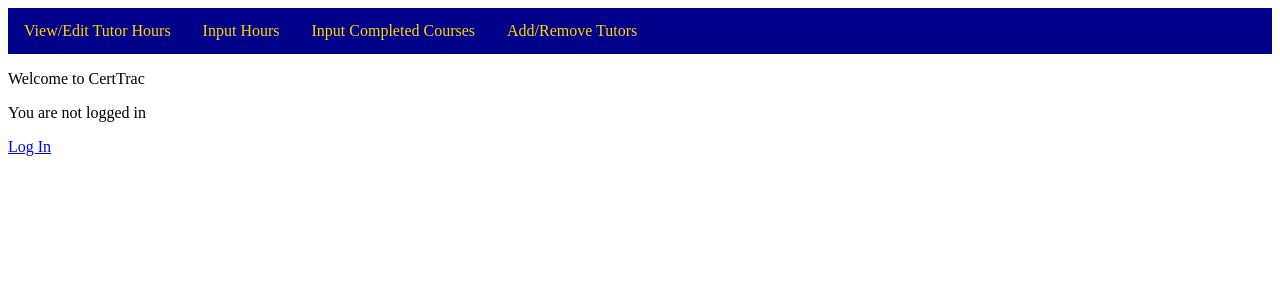
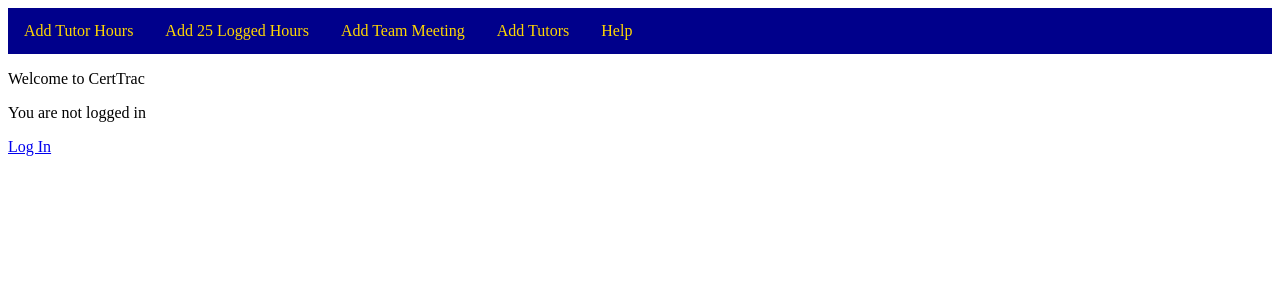
Before and after one commit to TexasHolden/CertTrac, a Django app: template templates/home.html in a window 1280 px wide. Shown: the top 300 px of the page. Run offline with Django 4.2, Linux system fonts and the light colour scheme; the template is opened without the code that fills it, so the values that code supplies are empty.

Commit message:
Linked Pages Together

```diff
--- a/templates/base.html
+++ b/templates/base.html
@@ -40,10 +40,11 @@
 <body>
   <nav>
     <ul>
-      <li><a href="{% url 'view_edit_tutor_hours' %}" class="{% if request.resolver_match.url_name == 'view_edit_tutor_hours' %}active{% endif %}">View/Edit Tutor Hours</a></li>
-      <li><a href="{% url 'input_hours' %}" class="{% if request.resolver_match.url_name == 'input_hours' %}active{% endif %}">Input Hours</a></li>
-      <li><a href="{% url 'input_completed_courses' %}" class="{% if request.resolver_match.url_name == 'input_completed_courses' %}active{% endif %}">Input Completed Courses</a></li>
-      <li><a href="{% url 'add_remove_tutors' %}" class="{% if request.resolver_match.url_name == 'add_remove_tutors' %}active{% endif %}">Add/Remove Tutors</a></li>
+      <li><a href="{% url 'add_hours' %}" class="{% if request.resolver_match.url_name == 'add_hours' %}active{% endif %}">Add Tutor Hours</a></li>
+      <li><a href="{% url 'page25' %}" class="{% if request.resolver_match.url_name == 'page25' %}active{% endif %}">Add 25 Logged Hours</a></li>
+      <li><a href="{% url 'session' %}" class="{% if request.resolver_match.url_name == 'session' %}active{% endif %}">Add Team Meeting</a></li>
+      <li><a href="{% url 'add_tutor' %}" class="{% if request.resolver_match.url_name == 'add_tutor' %}active{% endif %}">Add Tutors</a></li>
+      <li><a href="{% url 'help' %}" class="{% if request.resolver_match.url_name == 'help' %}active{% endif %}">Help</a></li>
     </ul>
   </nav>
   <main>
```
